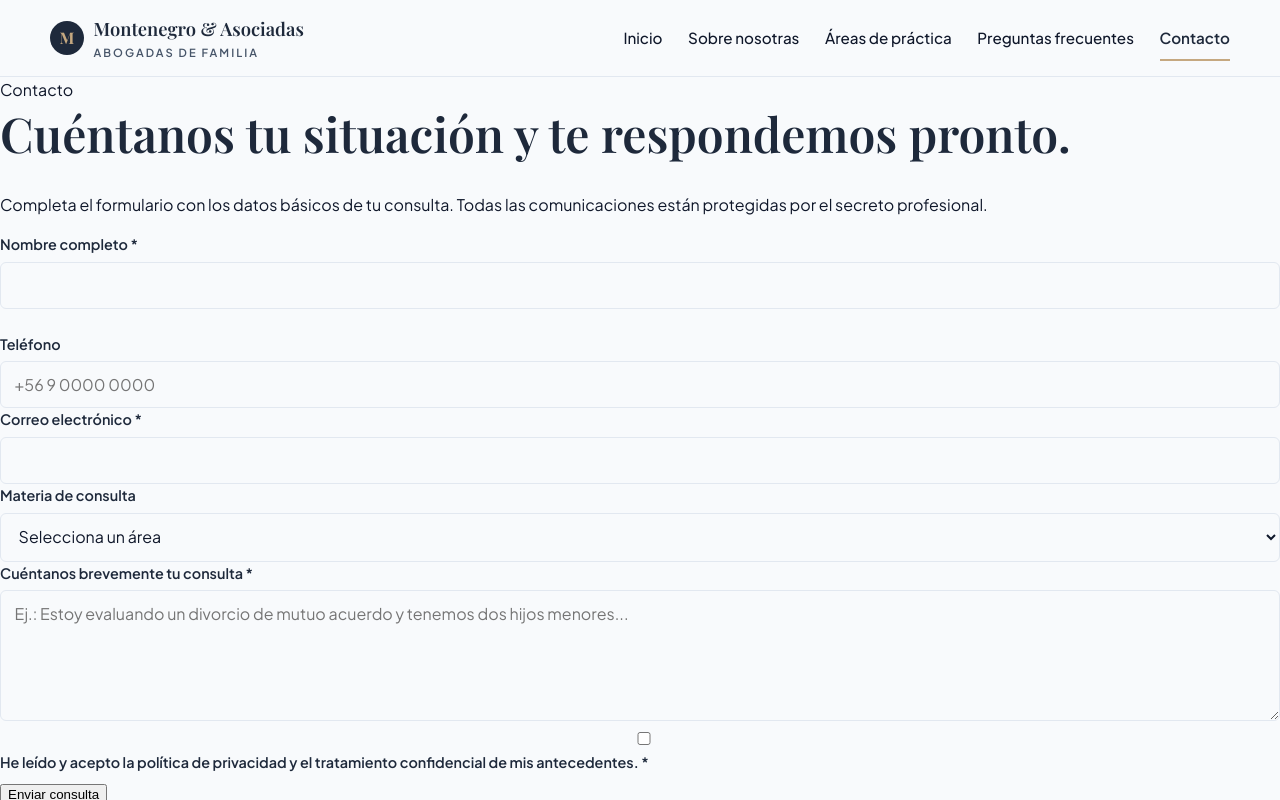
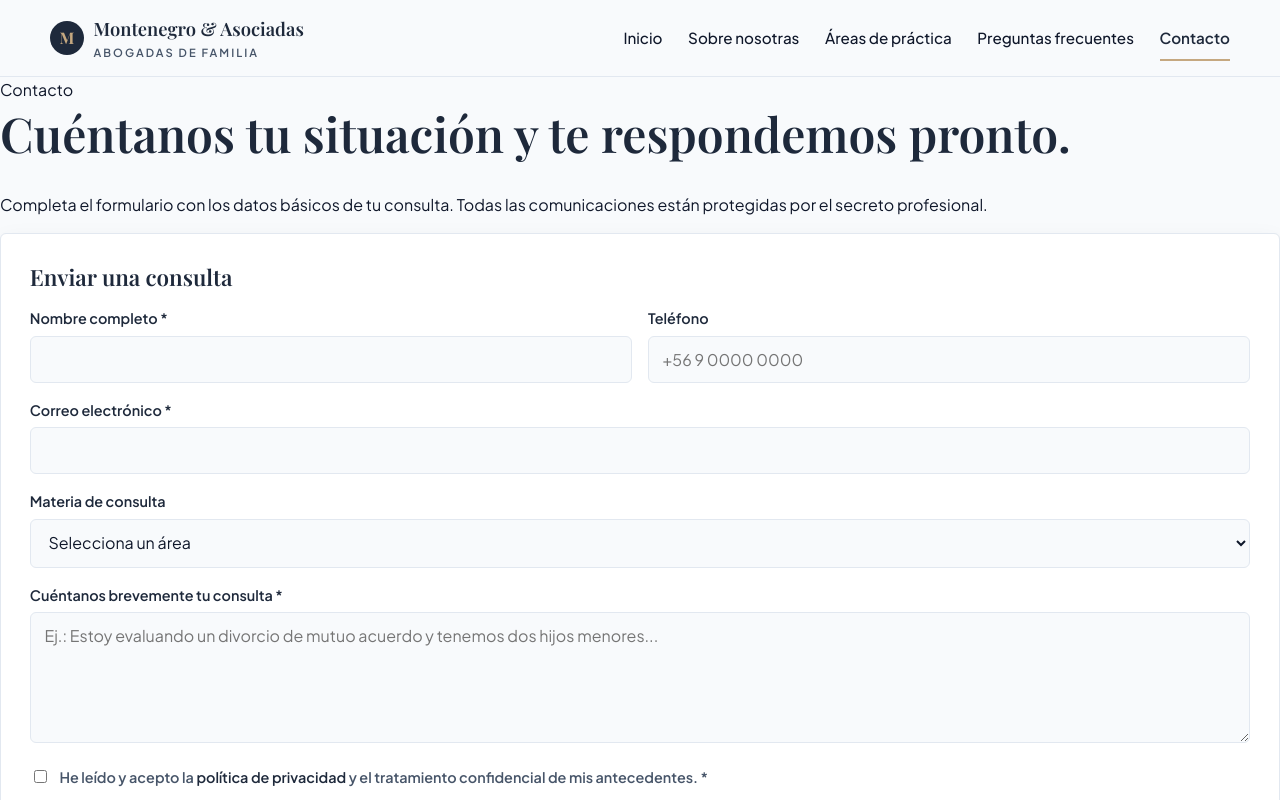
Before and after one commit to Gertecin/261012-EstudioJuridicoChile, a React (Vite) app: page /261012-EstudioJuridicoChile/contacto in a window 1280 px wide. Shown: the top 800 px of the page. Built offline with nearby package versions, Linux system fonts and the light colour scheme.

Commit message:
Refactor ContactForm component structure and labels

```diff
--- a/src/components/ContactForm.jsx
+++ b/src/components/ContactForm.jsx
@@ -33,26 +33,31 @@ export default function ContactForm() {
   }
 
   return (
-    <form onSubmit={handleSubmit} className="bg-white border border-borde rounded p-6 shadow-sm space-y-4" noValidate>
-      <div className="grid md:grid-cols-2 gap-4">
+    <form id="contact-form" onSubmit={handleSubmit} className="form-wrap" noValidate>
+      <h2 style={{ fontSize: '1.4rem', marginBottom: '1rem' }}>Enviar una consulta</h2>
+
+      <div className="form-row two">
         <div>
-          <label className="block text-sm font-semibold text-petroleo mb-1">Nombre completo *</label>
-          <input type="text" name="nombre" value={form.nombre} onChange={handleChange} required className="w-full px-3 py-2 border border-borde rounded bg-blanco-roto focus:border-dorado focus:ring-2 focus:ring-dorado/25 outline-none" />
+          <label htmlFor="nombre">Nombre completo *</label>
+          <input type="text" id="nombre" name="nombre" value={form.nombre} onChange={handleChange} required />
         </div>
         <div>
-          <label className="block text-sm font-semibold text-petroleo mb-1">Teléfono</label>
-          <input type="tel" name="telefono" value={form.telefono} onChange={handleChange} placeholder="+56 9 0000 0000" className="w-full px-3 py-2 border border-borde rounded bg-blanco-roto focus:border-dorado focus:ring-2 focus:ring-dorado/25 outline-none" />
+          <label htmlFor="telefono">Teléfono</label>
+          <input type="tel" id="telefono" name="telefono" value={form.telefono} onChange={handleChange} placeholder="+56 9 0000 0000" />
         </div>
       </div>
 
+      <div className="form-row">
         <div>
-        <label className="block text-sm font-semibold text-petroleo mb-1">Correo electrónico *</label>
-        <input type="email" name="email" value={form.email} onChange={handleChange} required className="w-full px-3 py-2 border border-borde rounded bg-blanco-roto focus:border-dorado focus:ring-2 focus:ring-dorado/25 outline-none" />
+          <label htmlFor="email">Correo electrónico *</label>
+          <input type="email" id="email" name="email" value={form.email} onChange={handleChange} required />
+        </div>
       </div>
 
+      <div className="form-row">
         <div>
-        <label className="block text-sm font-semibold text-petroleo mb-1">Materia de consulta</label>
-        <select name="area" value={form.area} onChange={handleChange} className="w-full px-3 py-2 border border-borde rounded bg-blanco-roto focus:border-dorado focus:ring-2 focus:ring-dorado/25 outline-none">
+          <label htmlFor="area">Materia de consulta</label>
+          <select id="area" name="area" value={form.area} onChange={handleChange}>
             <option value="">Selecciona un área</option>
             <option>Divorcio o separación</option>
             <option>Cuidado personal o visitas</option>
@@ -63,21 +68,26 @@ export default function ContactForm() {
             <option>Otra</option>
           </select>
         </div>
-
-      <div>
-        <label className="block text-sm font-semibold text-petroleo mb-1">Cuéntanos brevemente tu consulta *</label>
-        <textarea name="mensaje" value={form.mensaje} onChange={handleChange} required rows={5} placeholder="Ej.: Estoy evaluando un divorcio de mutuo acuerdo y tenemos dos hijos menores..." className="w-full px-3 py-2 border border-borde rounded bg-blanco-roto focus:border-dorado focus:ring-2 focus:ring-dorado/25 outline-none resize-y" />
       </div>
 
-      <label className="flex gap-2 items-start text-sm text-pizarra">
-        <input type="checkbox" name="privacidad" checked={form.privacidad} onChange={handleChange} required className="mt-1" />
-        <span>He leído y acepto la <a href="#privacidad" className="text-petroleo underline">política de privacidad</a> y el tratamiento confidencial de mis antecedentes. *</span>
+      <div className="form-row">
+        <div>
+          <label htmlFor="mensaje">Cuéntanos brevemente tu consulta *</label>
+          <textarea id="mensaje" name="mensaje" value={form.mensaje} onChange={handleChange} required rows={5} placeholder="Ej.: Estoy evaluando un divorcio de mutuo acuerdo y tenemos dos hijos menores..." />
+        </div>
+      </div>
+
+      <div className="form-row">
+        <label className="checkbox">
+          <input type="checkbox" id="privacidad" name="privacidad" checked={form.privacidad} onChange={handleChange} required />
+          <span>He leído y acepto la <a href="#privacidad">política de privacidad</a> y el tratamiento confidencial de mis antecedentes. *</span>
         </label>
+      </div>
 
-      <button type="submit" className="w-full bg-dorado text-petroleo font-semibold py-3 rounded hover:bg-dorado-hover hover:text-white transition">Enviar consulta</button>
+      <button type="submit" className="btn btn-primary" style={{ width: '100%' }}>Enviar consulta</button>
 
       {feedback.texto && (
-        <div role="status" aria-live="polite" className={`p-3 rounded text-sm ${feedback.tipo === 'ok' ? 'bg-dorado/15 text-petroleo border border-dorado' : 'bg-red-100 text-red-800 border border-red-300'}`}>
+        <div id="form-feedback" className={`form-feedback ${feedback.tipo}`} role="status" aria-live="polite">
           {feedback.texto}
         </div>
       )}
```
Lines whose indentation alone changed are shown as unchanged.
